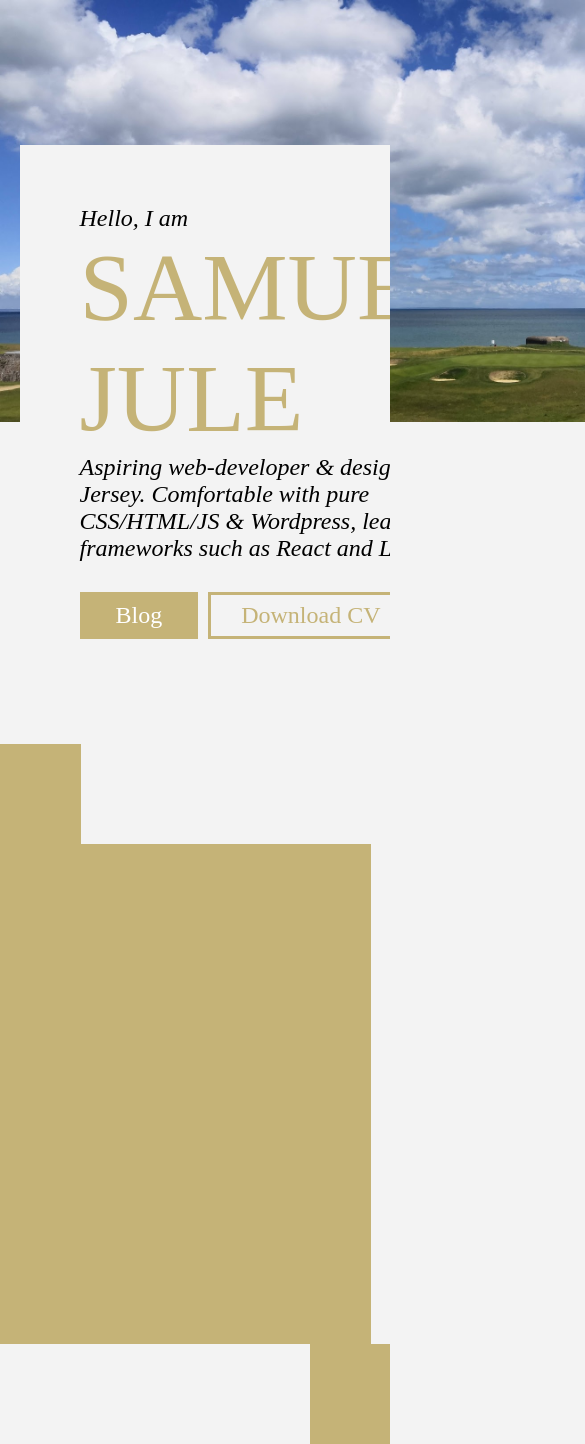
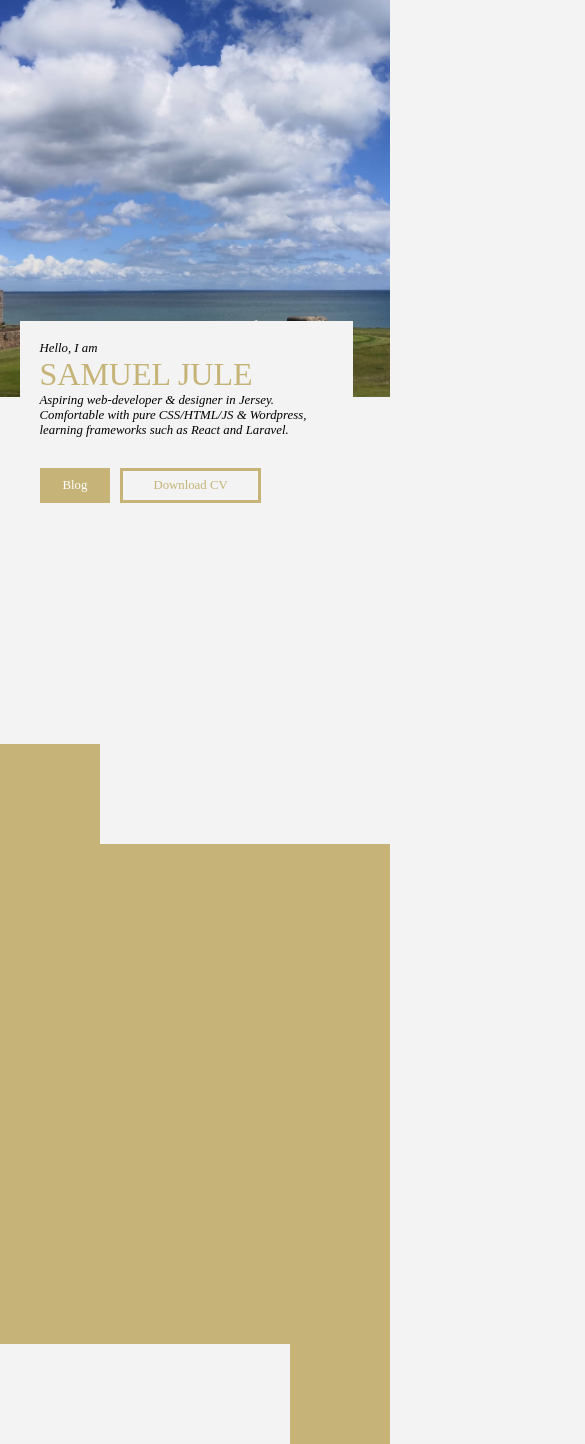
Before and after one commit to S-Comic/new-cv, a Next.js app: page / in a window 390 px wide. Shown: the top 1444 px of the page, 585 px wide, since content can reach past the window. Built offline with nearby package versions, Linux system fonts and the light colour scheme.

Commit message:
Further responsiveness tweaks

```diff
--- a/pages/_app.js
+++ b/pages/_app.js
@@ -1,7 +1,9 @@
 import '../styles/globals.css'
 
 function MyApp({ Component, pageProps }) {
-  return <Component {...pageProps} />
+  return (
+  <Component {...pageProps} />
+  )
 }
 
 export default MyApp
--- a/pages/index.js
+++ b/pages/index.js
@@ -5,6 +5,13 @@ import Link from 'next/link'
 
 export default function Home() {
   return (
+
+
+    <><Head>
+      <meta name="viewport" content="width=device-width, initial-scale=1.0"></meta>
+    </Head>
+
+
     <main className="container">
 
         <section className={styles.heroBanner}>
@@ -41,6 +48,6 @@ export default function Home() {
 
 
 
-    </main>
+      </main></>
   )
 }
--- a/styles/Home.module.css
+++ b/styles/Home.module.css
@@ -28,22 +28,33 @@
 @media only screen and (max-width: 1000px){
   .heroBanner{
     justify-items: center;
+    max-width: 95%;
+    overflow-x: hidden;
   }
   .heroBannerTextWrapper{
-    width: 90vh;
+    width: 90vw;
+    padding: 40px;
   }
   .heroBanner img:nth-of-type(2), .heroBanner img:nth-of-type(3){
     display: none;
   }
 
   .heroBanner img:nth-of-type(1){
-    width: auto;
+    width: 100vw;
     margin: 0;
     left: 0;
     height: 50vh;
+    object-fit: cover;
   }
 }
 
+
+@media only screen and (max-width: 500px){
+  .heroBannerTextWrapper{
+    padding: 20px;
+
+  }
+}
 /* hero images */
 
 @keyframes imageFloat {
@@ -58,7 +69,7 @@
 .heroBanner img:nth-of-type(1){
   top: 0px;
   right: -10vh;
-  height: 50vh;
+  height: 47vh;
   z-index: 0;
 }
 
@@ -112,3 +123,17 @@
   width: 100px;
   background-color: var(--primary);
 }
+
+
+@media only screen and (max-width: 1000px){
+  .workSectionBanner{
+    margin-left: -5vw;
+  }
+  .workSectionBanner::before{
+    left: -5vw;
+  }
+  .workSectionBanner::after{
+    right: -5vw;
+    background-color: var(--primary);
+  }
+  }
--- a/styles/globals.css
+++ b/styles/globals.css
@@ -1,7 +1,6 @@
 /* GENERAL */
 
-html,
-body {
+html,body {
   padding: 0;
   margin: 0;
   font-family: -apple-system, BlinkMacSystemFont, Segoe UI, Roboto, Oxygen,
@@ -11,17 +10,18 @@ body {
   --secondary: #393939;
   overflow-x: hidden;
   max-width: 100vw;
-  --tablet: 1000px;
-  --phone: 768px;
+  --desktopMargin: 10vw;
+  --tabletMargin: 5vw;
+  --phone: 3vw;
 }
 
 .container {
-  margin: 0 10%;
+  margin: 0 var(--desktopMargin);
 }
 
 @media only screen and (max-width: 1000px){
   .container {
-    margin: 0 5%;
+    margin: 0 var(--tabletMargin);
   }
 }
 
@@ -43,6 +43,17 @@ h1, h2, h3, h4, h5, h6, p, a{
 h1{font-size: 6em; font-weight: 300;}
 p, a{font-size: 1.5em;}
 
+
+@media only screen and (max-width: 1000px){
+  h1{ font-size: 4em; }
+  p, a{font-size: 1.2em;}
+}
+
+@media only screen and (max-width: 500px){
+  h1{ font-size: 2em; }
+  p, a{font-size: 0.8em;}
+}
+
 .lightBackground h1{color: var(--primary);}
 .lightBackground p{color: var(--darkGrey);}
 
@@ -57,18 +68,22 @@ a {
 .buttonContainer{
   display: flex;
   gap: 10px;
+  flex-grow: 1;
+  flex-shrink: 1;
 }
 
 .solidButton{
   background-color: var(--primary);
   border: 3px solid var(--primary);
   color: white;
+  white-space: nowrap;
   margin-top: 30px;
   padding: 7px 33px;
 }
 
 .borderedButton{
   color: var(--primary);
+  white-space: nowrap;
   border: 3px solid var(--primary);
   margin-top: 30px;
   padding: 7px 30px;
@@ -76,3 +91,9 @@ a {
 }
 
 .borderedButton:hover{color: white; background-color: var(--primary);}
+
+@media only screen and (max-width: 500px){
+  .solidButton{
+    padding: 7px 20px;
+  }
+}
```
Also changed, not shown: components/layout.js (added). Lines whose indentation alone changed are shown as unchanged.
